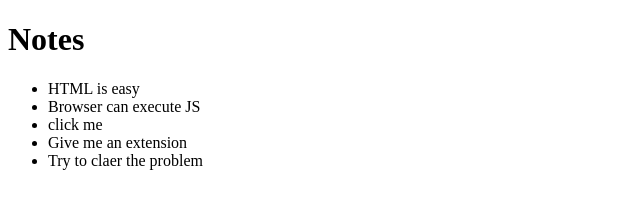
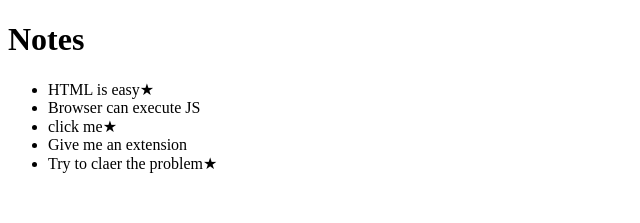
Before and after one commit to KumaranMba/class-workout, a React (Vite) app: page / in a window 1280 px wide. Shown: the top 223 px of the page, without its empty margins (0-640 px from the left). Built offline with nearby package versions, Linux system fonts and the light colour scheme.

Commit message:
conditional renduring-- first way

```diff
--- a/src/Components/Notes.jsx
+++ b/src/Components/Notes.jsx
@@ -3,10 +3,17 @@ import React from 'react'
 
 function Notes({note}) {
 
+  if(note.important){
+    return(
+      <li>{note.content}★</li>
+    )
+  }
+
   return (
 
     <li>{note.content}</li>
   )
+
 }
 
 export default Notes;
```
